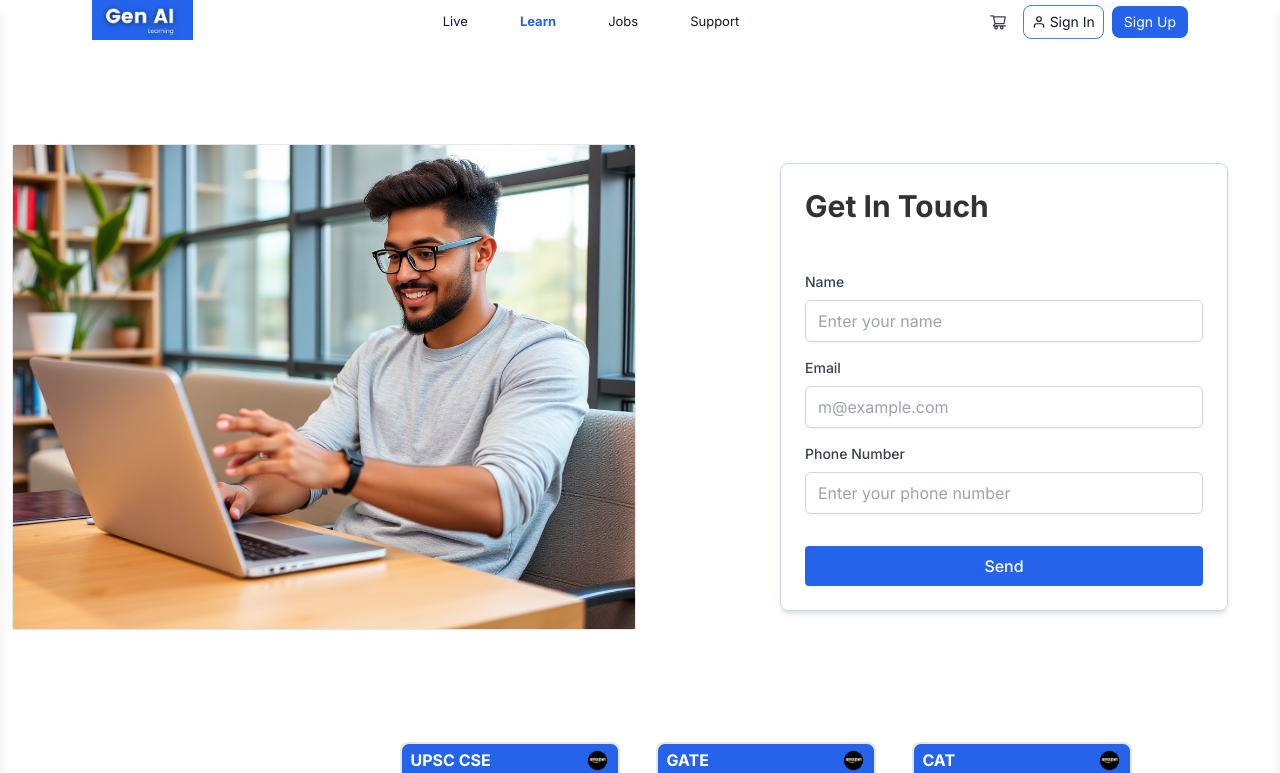
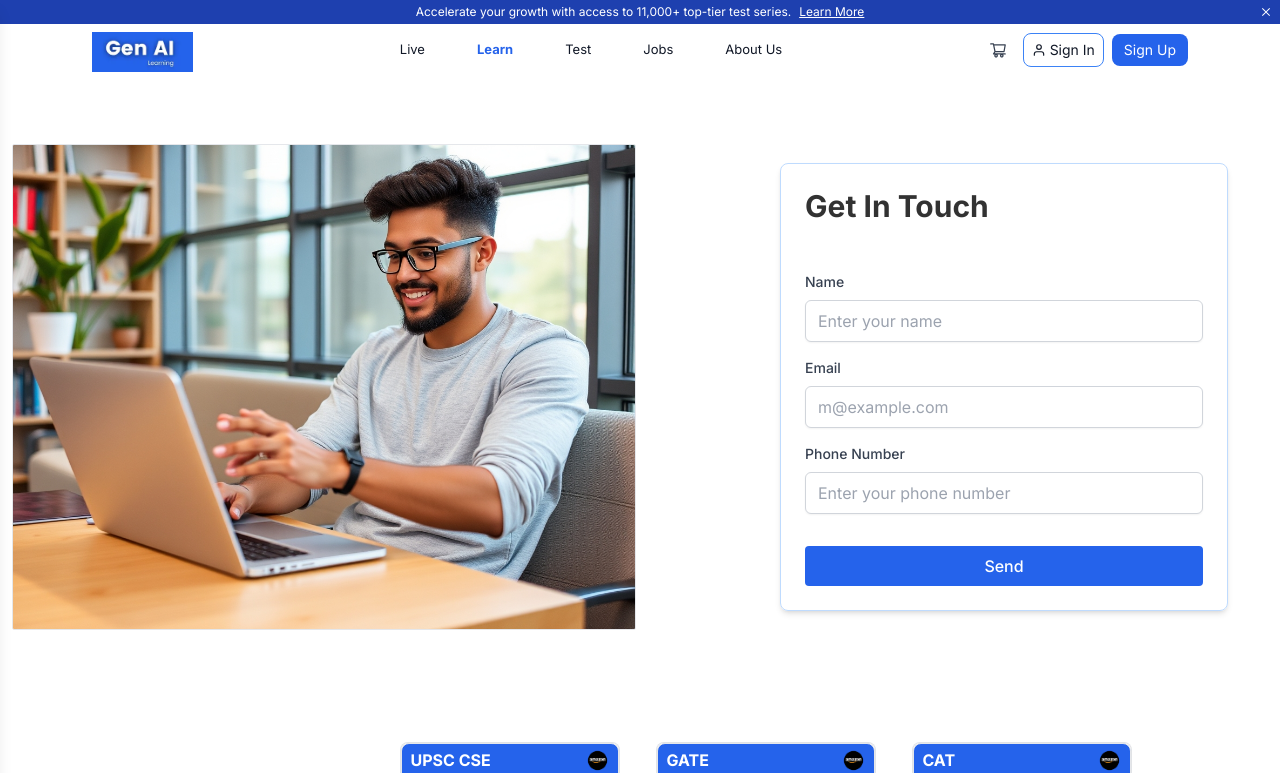
Before and after one commit to TheMentorLive/The-Mentor-Test, a React (Vite) app in the folder Frontend/: page /learn in a window 1280 px wide. Shown: the top 773 px of the page. Built offline with nearby package versions, Linux system fonts and the light colour scheme.

Commit message:
home page

```diff
--- a/Frontend/src/components/Header.jsx
+++ b/Frontend/src/components/Header.jsx
@@ -7,6 +7,7 @@ import MenuIcon from "@mui/icons-material/Menu"; // Mobile menu icon
 import { mainContext } from "../context/mainContex";
 import DropdownMenu from "./userComponent/DropDownMenu";
 import CartSidebar from "./cart/CartSidebar"; // Cart Sidebar Component
+import TopHeader from "./userComponent/landingpageComponents/TopHeader";
 
 const Header = () => {
     const location = useLocation();
@@ -51,11 +52,16 @@ const Header = () => {
 
     return (
         <div className="items-center flex justify-center">
-            <header className="fixed top-0 left-0 w-full bg-white z-50 h-10 md:h-8 lg:h-10">
+            <header className="fixed top-0 left-0 w-full bg-white z-50 h-10 md:h-8 lg:h-0">
+                <TopHeader />
                 <div className="flex items-center justify-between py-1 px-3">
                     {/* Desktop Logo */}
-                    <Link to="/" className="md:flex hidden lg:flex md:ml-[80px] lg:ml-[80px]">
-                        <img src="/logo.webp" alt="Logo" className="md:h-8 lg:h-10 -mt-1 w-auto" />
+                    <Link to="/" className="md:flex hidden lg:flex md:ml-[80px] lg:ml-[80px] mt-2">
+                        <img
+                            src="/logo.webp"
+                            alt="Logo"
+                            className="md:h-8 lg:h-10 -mt-1 w-auto transform transition duration-300 ease-in-out hover:scale-110"
+                        />
                     </Link>
 
                     {/* Desktop Navigation Links */}
@@ -72,16 +78,17 @@ const Header = () => {
                         >
                             <span>Learn</span>
                         </Link>
-                        <Link to="/pricing" className="flex text-[13px] hover:font-bold items-center space-x-1 py-1 px-2 text-gray-900 hover:text-blue-600 hover:bg-gray-100 rounded transition-colors duration-300">
+                        <Link to="/all-test" className={`flex text-[13px] items-center space-x-1 py-1 px-2 rounded transition-colors duration-300 ${location.pathname === '/test' ? 'font-bold text-blue-600' : 'text-gray-900 hover:text-blue-600 hover:bg-gray-100'}`}>
+                            <span>Test</span>
+                        </Link>
+
+                        <Link to="/jobs" className={`flex text-[13px] items-center space-x-1 py-1 px-2 rounded transition-colors duration-300 ${location.pathname === '/jobs' ? 'font-bold text-blue-600' : 'text-gray-900 hover:text-blue-600 hover:bg-gray-100'}`}>
                             <span>Jobs</span>
                         </Link>
-                        {!isLoggedIn && (
-                            <Link to="/support" className={`flex text-[13px] items-center space-x-1 py-1 px-2 rounded transition-colors duration-300 ${location.pathname === '/support' ? 'font-bold text-blue-600' : 'text-gray-900 hover:text-blue-600 hover:bg-gray-100'}`}>
-                                <span>Support</span>
+
+                        <Link to="/about" className={`flex text-[13px] items-center space-x-1 py-1 px-2 rounded transition-colors duration-300 ${location.pathname === '/about' ? 'font-bold text-blue-600' : 'text-gray-900 hover:text-blue-600 hover:bg-gray-100'}`}>
+                            <span>About Us</span>
                         </Link>
-                        )}
-
-
                     </nav>
 
                     {/* Desktop Sign In / Cart */}
@@ -111,7 +118,7 @@ const Header = () => {
                 </div>
 
                 {/* Mobile screen - Slide-out navigation menu */}
-                <div className="flex items-center -mt-2 px-3">
+                <div className="flex items-center justify-between -mt-2 px-3">
                     <button
                         onClick={toggleMenu}
                         className="lg:hidden text-black mb-2 text-2xl mr-2"
@@ -120,58 +127,46 @@ const Header = () => {
                         <MenuIcon className="h-5 w-5" />
                     </button>
 
-                    <Link to="/" className="flex ml-[250px] lg:hidden md:hidden items-center space-x-2 py-2 text-black hover:bg-gray-200 transition-colors duration-300">
-                        <img src="/logo.webp" alt="Logo" className="h-[28px] lg:hidden md:hidden w-auto" />
+                    {/* Mobile Logo */}
+                    <Link to="/" className="lg:hidden md:hidden flex items-center ml-2 space-x-2 py-2 text-black hover:bg-gray-200 transition-colors duration-300">
+                        <img src="/logo.webp" alt="Logo" className="h-[28px] w-auto" />
                     </Link>
                 </div>
 
+                {/* Mobile Navigation Menu */}
                 <div className={`fixed top-0 left-0 w-64 h-full bg-white shadow-lg z-50 transform ${isMenuOpen ? "translate-x-0" : "-translate-x-full"} transition-transform duration-300 ease-in-out`}>
                     <div className="flex flex-col py-3 px-3">
                         <button onClick={toggleMenu} className="self-end text-black text-lg" aria-label="Close navigation menu">
                             <FaTimes />
                         </button>
 
-                        <Link to="/Live" className={`block py-2 px-4 -mb-3 font-semibold text-black hover:text-blue-600 hover:bg-gray-200 transition-colors duration-300 ${location.pathname === '/live' ? 'font-bold text-blue-600' : 'text-gray-900 hover:text-blue-600 hover:bg-gray-100'}`}>
+                        <Link to="/Live" className={`block py-2 px-4 mb-2 font-semibold text-black hover:text-blue-600 hover:bg-gray-200 transition-colors duration-300 ${location.pathname === '/live' ? 'font-bold text-blue-600' : 'text-gray-900'}`}>
                             Live
                         </Link>
-
-                        {isLoggedIn && (
-                            <>
-                                <Link to="/subjects" className="block py-2 px-4 font-semibold text-black hover:text-blue-600 hover:bg-gray-200 transition-colors duration-300">
-                                    Subjects
-                                </Link>
-                                <Link to="/test-history" className="block py-2 px-4 font-semibold text-black hover:text-blue-600 hover:bg-gray-200 transition-colors duration-300">
-                                    Test History
-                                </Link>
-                            </>
-                        )}
-
-                        <Link to="/upcoming-test" className="block py-2 px-4 font-semibold text-black hover:text-blue-600 hover:bg-gray-200 transition-colors duration-300">
-                            Upcoming Test
+                        <Link to="/learn" className={`block py-2 px-4 mb-2 font-semibold text-black hover:text-blue-600 hover:bg-gray-200 transition-colors duration-300 ${location.pathname === '/learn' ? 'font-bold text-blue-600' : 'text-gray-900'}`}>
+                            Learn
                         </Link>
 
-                        {!isLoggedIn && (
-                            <>
-                                <Link to="/pricing" className="block py-2 px-4 font-semibold text-black hover:text-blue-600 hover:bg-gray-200 transition-colors duration-300">
-                                    Learn
+                        <Link to="/all-test" className={`block py-2 px-4 mb-2 font-semibold text-black hover:text-blue-600 hover:bg-gray-200 transition-colors duration-300 ${location.pathname === '/all-test' ? 'font-bold text-blue-600' : 'text-gray-900'}`}>
+                            Test
                         </Link>
-                                <Link to="/support" className="block py-2 px-4 font-semibold text-black hover:text-blue-600 hover:bg-gray-200 transition-colors duration-300">
+
+                        <Link to="/jobs" className={`block py-2 px-4 mb-2 font-semibold text-black hover:text-blue-600 hover:bg-gray-200 transition-colors duration-300 ${location.pathname === '/jobs' ? 'font-bold text-blue-600' : 'text-gray-900'}`}>
                             Jobs
                         </Link>
+
                         <Link to="/login" className="block py-2 px-4 font-semibold text-[#2563EB] hover:text-blue-600 hover:bg-gray-200 transition-colors duration-300">
                             Sign In
                         </Link>
-                                <Link to="/register" className="block py-2 px-4 text-white bg-blue-600 hover:bg-blue-700 transition-colors duration-300">
+                        <Link to="/register" className="block py-2 px-4 font-semibold text-white bg-blue-600 hover:bg-blue-800 rounded-md mt-2 transition-colors duration-300">
                             Sign Up
                         </Link>
-                            </>
-                        )}
                     </div>
                 </div>
             </header>
 
             {/* Cart Sidebar */}
-            <CartSidebar isOpen={isCartOpen} onClose={toggleCart} />
+            {isCartOpen && <CartSidebar onClose={toggleCart} />}
         </div>
     );
 };
--- /dev/null
+++ b/Frontend/src/components/userComponent/landingpageComponents/TopHeader.jsx
@@ -0,0 +1,28 @@
+import React, { useState } from 'react';
+import { AiOutlineClose } from 'react-icons/ai'; // Using react-icons for close icon
+
+const TopHeader = () => {
+  const [isVisible, setIsVisible] = useState(true);
+
+  const handleClose = () => {
+    setIsVisible(false);
+  };
+
+  if (!isVisible) return null;
+
+  return (
+    <div className="bg-blue-800 text-white text-center py-1 text-xs relative flex justify-center items-center">
+      <span>Accelerate your growth with access to 11,000+ top-tier test series.</span>
+      <a href="#" className="underline ml-2">Learn More</a>
+      <button
+        onClick={handleClose}
+        className="absolute right-2 top-1/2 transform -translate-y-1/2 text-white"
+        aria-label="Close"
+      >
+        <AiOutlineClose />
+      </button>
+    </div>
+  );
+};
+
+export default TopHeader;
--- a/Frontend/src/context/mainContex.jsx
+++ b/Frontend/src/context/mainContex.jsx
@@ -1,5 +1,6 @@
 import axios from 'axios';
 import React, { createContext, useEffect, useState } from 'react';
+import { API_BASE_URL } from '../constants/ApiConstants';
 
 // Create a context to share token and user information
 export const mainContext = createContext();
@@ -12,7 +13,7 @@ export const MainProvider = ({ children }) => {
   const fetchUserDetails = async () => {
     if (!token) return; // Don't fetch if there is no token
     try {
-      const response = await axios.get('https://genai-backend-ten.vercel.app/api/auth/userDetails', {
+      const response = await axios.get(`${API_BASE_URL}auth/userDetails`, {
         headers: { Authorization: `Bearer ${token}` },
       });
       setUser(response.data.user);
```
Also changed, not shown: Frontend/public/logos.png (added). Lines whose indentation alone changed are shown as unchanged.
